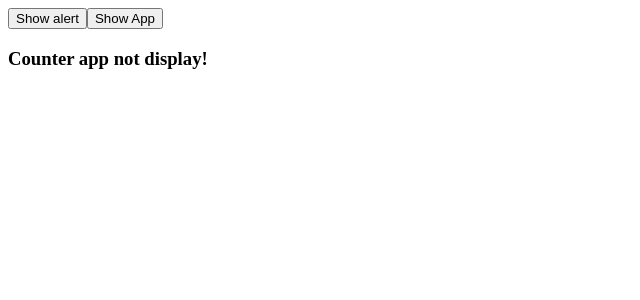
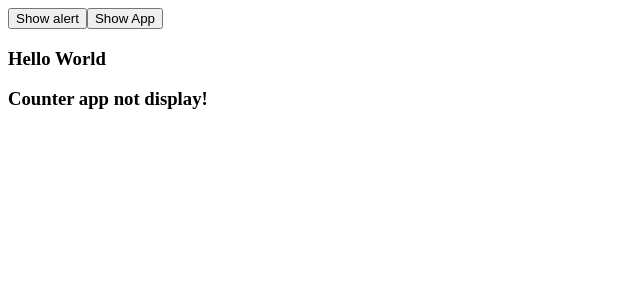
Before and after one commit to Demo-Cong-Cu-Phat-Trien-Phan-Mem/demo-cong-cu-phat-trien-phan-mem, a React (Create React App) app: page / in a window 1280 px wide. Shown: the top 300 px of the page, without its empty margins (0-640 px from the left). Built offline with nearby package versions, Linux system fonts and the light colour scheme.

Commit message:
Add Conflict

```diff
--- a/src/App.js
+++ b/src/App.js
@@ -16,6 +16,7 @@ function App() {
         alert('Hello World');
       }}>Show alert</button>
       <button onClick={showCounterApp}>Show App</button>
+<h3>Hello World</h3>
       {show ? <CounterApp /> : <h3>Counter app not display!</h3>}
     </div>
   );
```
